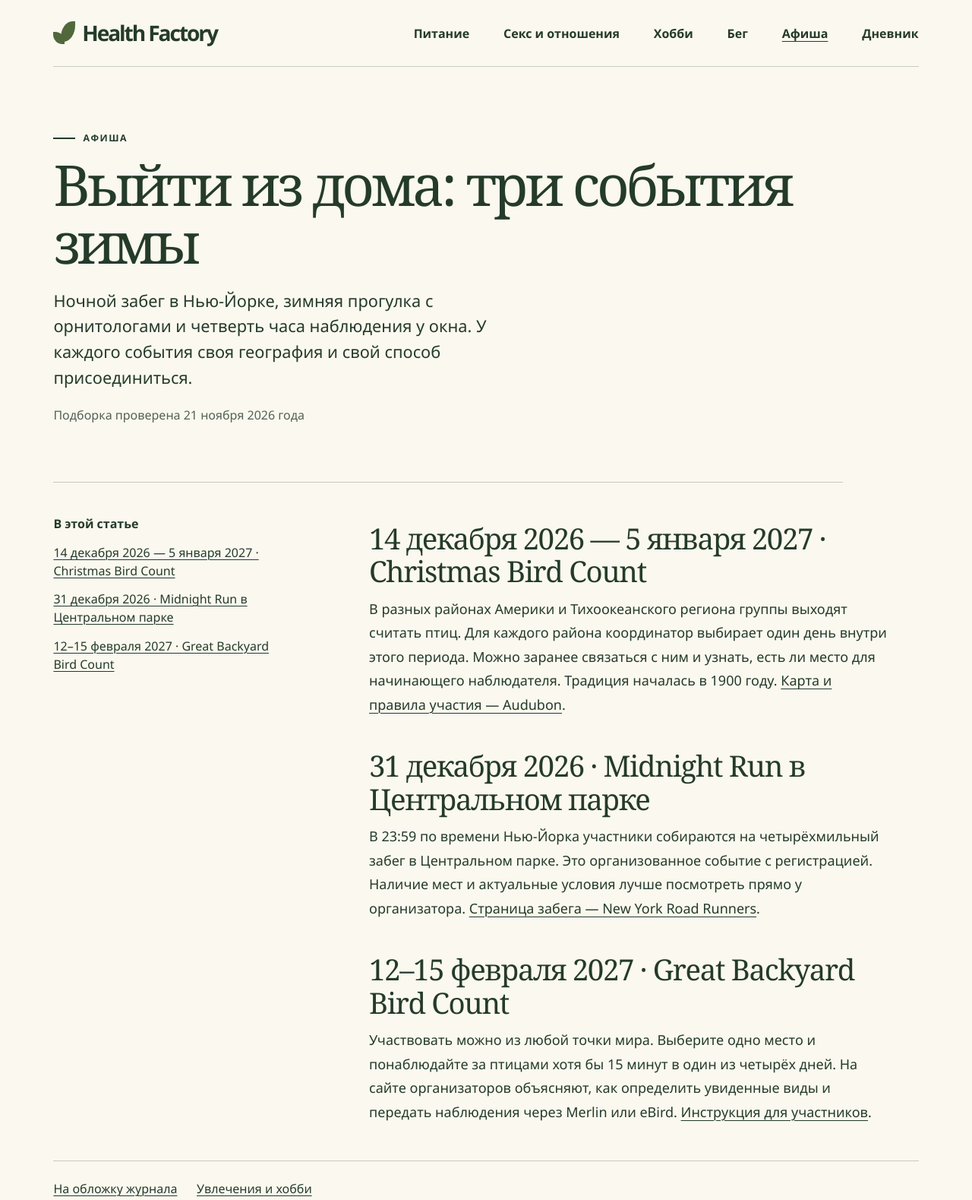
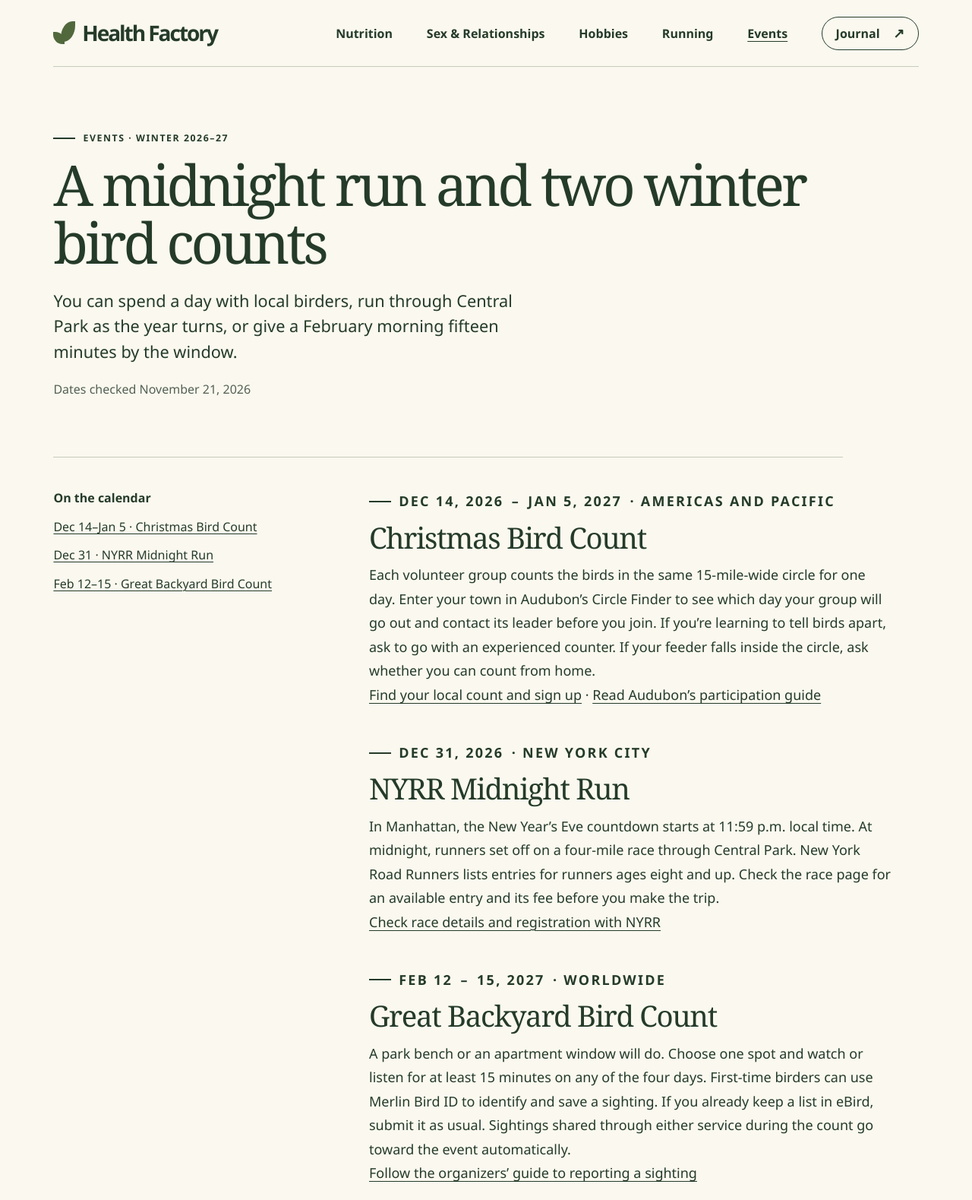
Before and after one commit to Alexg7707/health-factory, a website: page events.html in a window 1280 px wide. Shown: the top 1579 px of the page at 76% size. Drawn offline with Linux system fonts and the light colour scheme.

Commit message:
Publish the verified winter events calendar

```diff
--- a/events.html
+++ b/events.html
@@ -1,31 +1,70 @@
 <!doctype html>
-<html lang="ru">
+<html lang="en">
 <head>
   <meta charset="utf-8">
   <meta name="viewport" content="width=device-width, initial-scale=1">
   <meta name="theme-color" content="#263d29">
-  <meta name="description" content="Ночной забег в Нью-Йорке, зимняя прогулка с орнитологами и четверть часа наблюдения у окна. У каждого события своя география и свой способ присоединиться.">
-  <title>Выйти из дома: три события зимы · Health Factory</title>
+  <meta name="description" content="Join a winter bird count near home or ring in the new year on a four-mile run through Central Park. Dates, locations and entry details for winter 2026–27.">
+  <title>Winter events, 2026–27 | Health Factory</title>
   <link rel="stylesheet" href="./style.css">
   <link rel="stylesheet" href="./editorial.css">
 </head>
-<body class="story-page events">
-  <a class="skip" href="#main">К содержанию</a>
-  <header class="masthead shell"><a class="brand" href="./index.html"><span class="sprout" aria-hidden="true"></span>Health Factory</a>
-    <nav aria-label="Разделы журнала"><a href="./nutrition.html">Питание</a> <a href="./relationships.html">Секс и отношения</a> <a href="./hobbies.html">Хобби</a> <a href="./running.html">Бег</a> <a href="./events.html" aria-current="page">Афиша</a> <a href="./journal.html">Дневник</a></nav>
+<body class="story-page">
+  <a class="skip" href="#main">Skip to content</a>
+  <header class="masthead shell">
+    <a class="brand" href="./index.html" aria-label="Health Factory home"><span class="sprout" aria-hidden="true"></span>Health Factory</a>
+    <nav aria-label="Main navigation">
+      <a href="./nutrition.html">Nutrition</a>
+      <a href="./relationships.html">Sex &amp; Relationships</a>
+      <a href="./hobbies.html">Hobbies</a>
+      <a href="./running.html">Running</a>
+      <a href="./events.html" aria-current="page">Events</a>
+      <a class="nav-plan" href="./journal.html">Journal <span aria-hidden="true">↗</span></a>
+    </nav>
   </header>
   <main id="main" class="shell story-main">
-    <header class="story-lead text-only"><div><p class="category">Афиша</p><h1>Выйти из дома: три события зимы</h1><p class="story-deck">Ночной забег в Нью-Йорке, зимняя прогулка с орнитологами и четверть часа наблюдения у окна. У каждого события своя география и свой способ присоединиться.</p><p class="story-date">Подборка проверена 21 ноября 2026 года</p></div>
-
+    <header class="story-lead text-only">
+      <div>
+        <p class="category">Events · Winter 2026–27</p>
+        <h1>A midnight run and two winter bird counts</h1>
+        <p class="story-deck">You can spend a day with local birders, run through Central Park as the year turns, or give a February morning fifteen minutes by the window.</p>
+        <p class="story-date">Dates checked <time datetime="2026-11-21">November 21, 2026</time></p>
+      </div>
     </header>
-    <div class="story-columns"><aside><nav aria-label="В этой статье"><p>В этой статье</p><a href="#part-1">14 декабря 2026 — 5 января 2027 · Christmas Bird Count</a>
-<a href="#part-2">31 декабря 2026 · Midnight Run в Центральном парке</a>
-<a href="#part-3">12–15 февраля 2027 · Great Backyard Bird Count</a></nav></aside>
-      <article aria-label="Афиша"><section id="part-1"><h2>14 декабря 2026 — 5 января 2027 · Christmas Bird Count</h2><p>В разных районах Америки и Тихоокеанского региона группы выходят считать птиц. Для каждого района координатор выбирает один день внутри этого периода. Можно заранее связаться с ним и узнать, есть ли место для начинающего наблюдателя. Традиция началась в 1900 году. <a href="https://www.audubon.org/community-science/christmas-bird-count">Карта и правила участия — Audubon</a>.</p></section>
-<section id="part-2"><h2>31 декабря 2026 · Midnight Run в Центральном парке</h2><p>В 23:59 по времени Нью-Йорка участники собираются на четырёхмильный забег в Центральном парке. Это организованное событие с регистрацией. Наличие мест и актуальные условия лучше посмотреть прямо у организатора. <a href="https://prod.nyrr.org/races-and-events/2026/nyrr-midnight-run">Страница забега — New York Road Runners</a>.</p></section>
-<section id="part-3"><h2>12–15 февраля 2027 · Great Backyard Bird Count</h2><p>Участвовать можно из любой точки мира. Выберите одно место и понаблюдайте за птицами хотя бы 15 минут в один из четырёх дней. На сайте организаторов объясняют, как определить увиденные виды и передать наблюдения через Merlin или eBird. <a href="https://www.birdcount.org/participate/">Инструкция для участников</a>.</p></section></article>
+    <div class="story-columns">
+      <aside>
+        <nav aria-label="Events in this calendar">
+          <p>On the calendar</p>
+          <a href="#christmas-bird-count">Dec 14–Jan 5 · Christmas Bird Count</a>
+          <a href="#midnight-run">Dec 31 · NYRR Midnight Run</a>
+          <a href="#backyard-bird-count">Feb 12–15 · Great Backyard Bird Count</a>
+        </nav>
+      </aside>
+      <article aria-label="Winter events">
+        <section id="christmas-bird-count">
+          <p class="category"><time datetime="2026-12-14">Dec 14, 2026</time> – <time datetime="2027-01-05">Jan 5, 2027</time> · Americas and Pacific</p>
+          <h2>Christmas Bird Count</h2>
+          <p>Each volunteer group counts the birds in the same 15-mile-wide circle for one day. Enter your town in Audubon’s Circle Finder to see which day your group will go out and contact its leader before you join. If you’re learning to tell birds apart, ask to go with an experienced counter. If your feeder falls inside the circle, ask whether you can count from home.</p>
+          <p><a href="https://cbc.audubon.org/en/join">Find your local count and sign up</a> · <a href="https://www.audubon.org/community-science/christmas-bird-count">Read Audubon’s participation guide</a></p>
+        </section>
+        <section id="midnight-run">
+          <p class="category"><time datetime="2026-12-31">Dec 31, 2026</time> · New York City</p>
+          <h2>NYRR Midnight Run</h2>
+          <p>In Manhattan, the New Year’s Eve countdown starts at 11:59 p.m. local time. At midnight, runners set off on a four-mile race through Central Park. New York Road Runners lists entries for runners ages eight and up. Check the race page for an available entry and its fee before you make the trip.</p>
+          <p><a href="https://prod.nyrr.org/races-and-events/2026/nyrr-midnight-run">Check race details and registration with NYRR</a></p>
+        </section>
+        <section id="backyard-bird-count">
+          <p class="category"><time datetime="2027-02-12">Feb 12</time>–<time datetime="2027-02-15">15, 2027</time> · Worldwide</p>
+          <h2>Great Backyard Bird Count</h2>
+          <p>A park bench or an apartment window will do. Choose one spot and watch or listen for at least 15 minutes on any of the four days. First-time birders can use Merlin Bird ID to identify and save a sighting. If you already keep a list in eBird, submit it as usual. Sightings shared through either service during the count go toward the event automatically.</p>
+          <p><a href="https://www.birdcount.org/participate/">Follow the organizers’ guide to reporting a sighting</a></p>
+        </section>
+      </article>
     </div>
-    <footer class="story-footer"><a href="./index.html">На обложку журнала</a> <a href="./hobbies.html">Увлечения и хобби</a></footer>
+    <footer class="story-footer">
+      <a href="./index.html">Back to the cover</a>
+      <a href="./running.html">Read the first-run guide</a>
+    </footer>
   </main>
 </body>
 </html>
```
